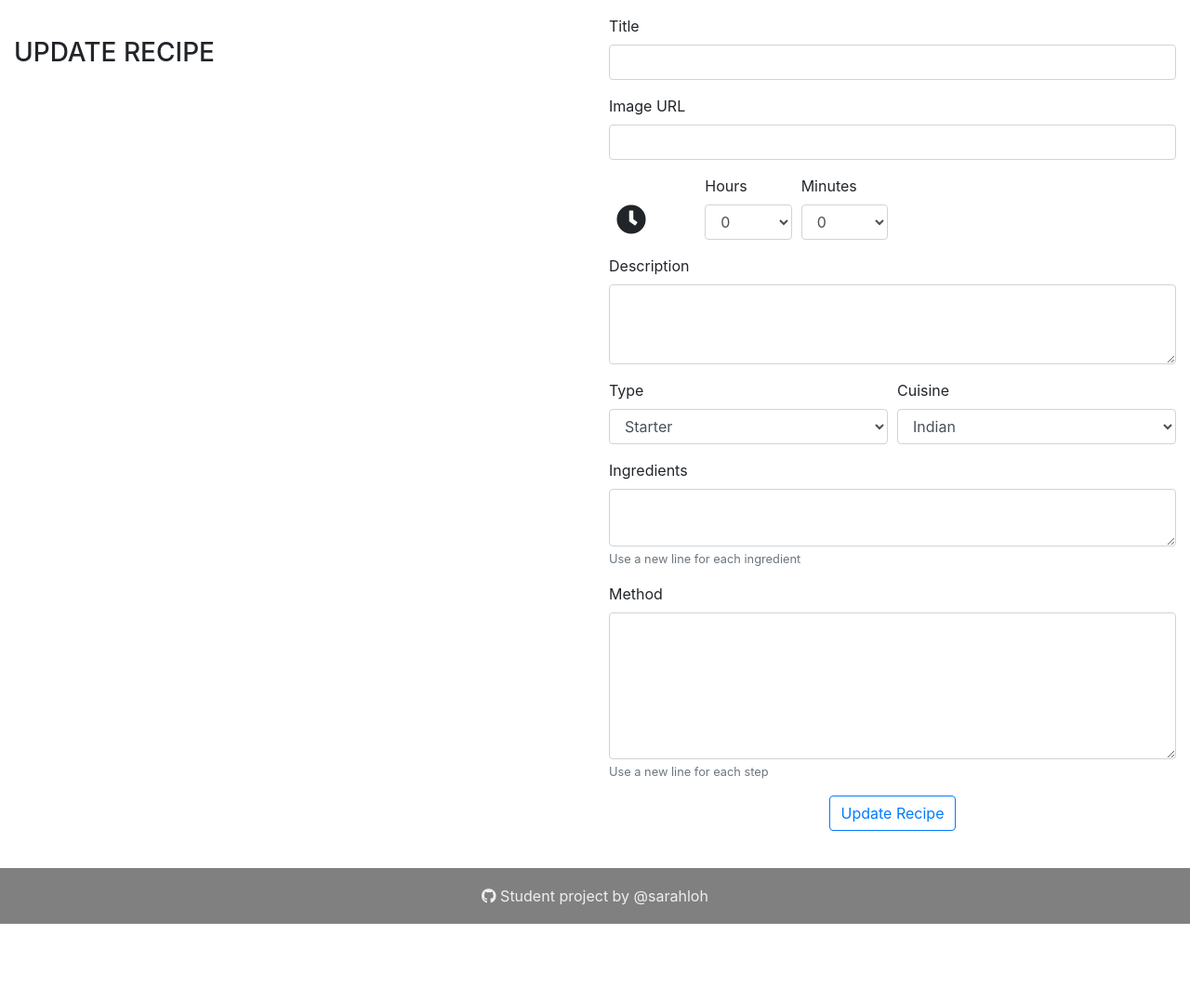
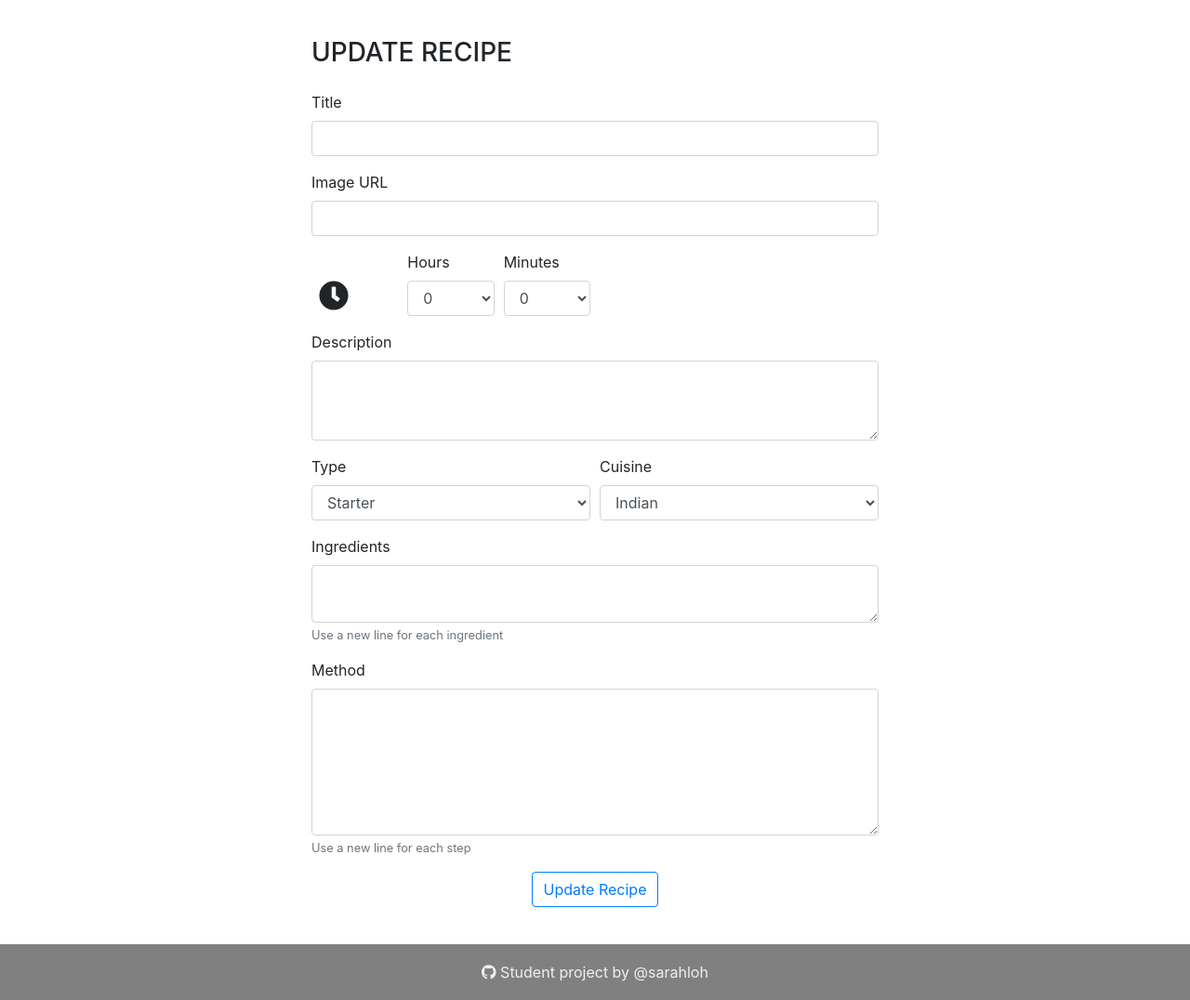
Before and after one commit to Code-Institute-Submissions/p4-online-cookbook, a Flask app: template templates/edit.html in a window 1280 px wide. Shown: the part 72-1148 px from the top of the page at 93% size. Before the commit the page ends 1066 px from the top, so only its background shows below. Run offline with Flask 2, Linux system fonts and the light colour scheme; the template is opened without the code that fills it, so the values that code supplies are empty; some libraries are stand-ins or nearby versions.

Commit message:
Fix column issue on edit page

```diff
--- a/templates/edit.html
+++ b/templates/edit.html
@@ -5,6 +5,8 @@
         <div class="col-12 col-sm-10 col-md-8 col-lg-6">
             <h3 class="text-uppercase my-4">Update Recipe</h3>
         </div>
+    </div>
+    <div class="row justify-content-center">
         <div class="col-12 col-sm-10 col-md-8 col-lg-6">
             <form action="{{url_for('edit', recipe_id=recipe._id, username=user.username)}}" method="POST">
                 <div class="form-group">
```
